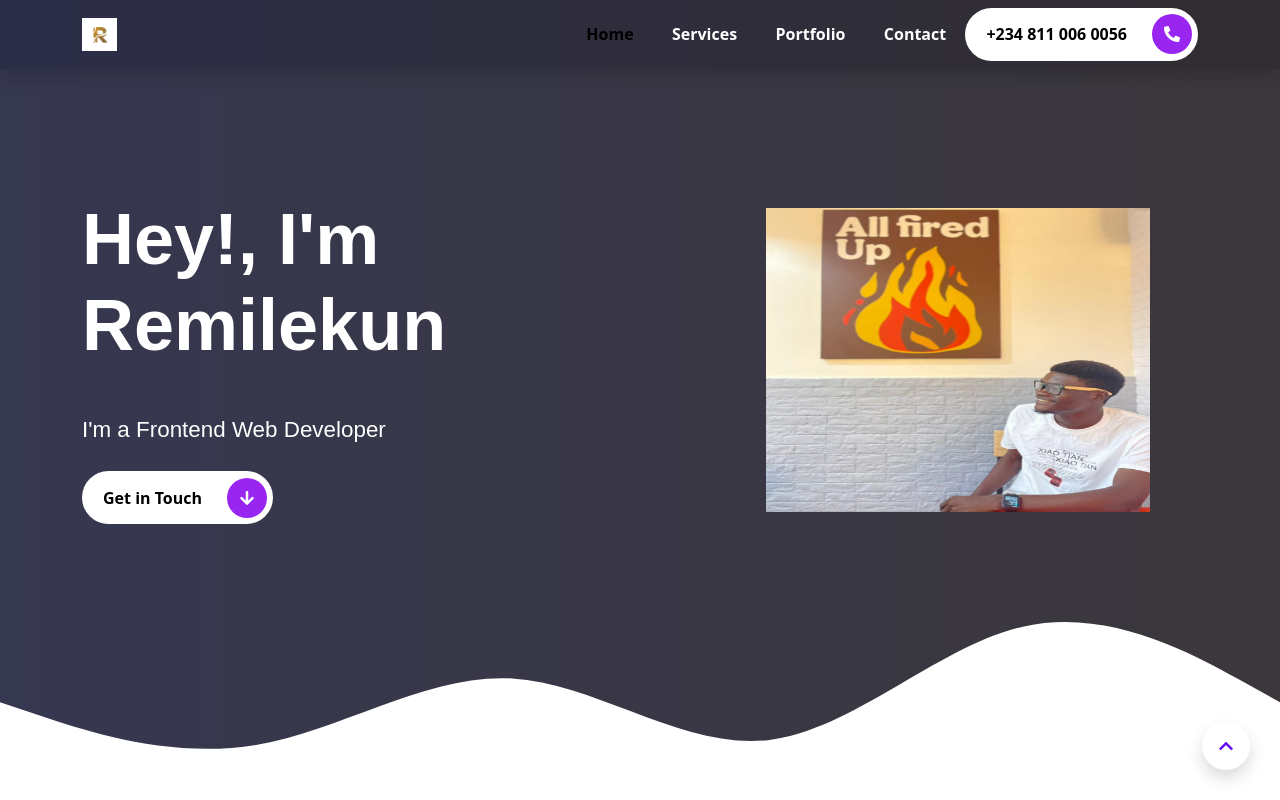
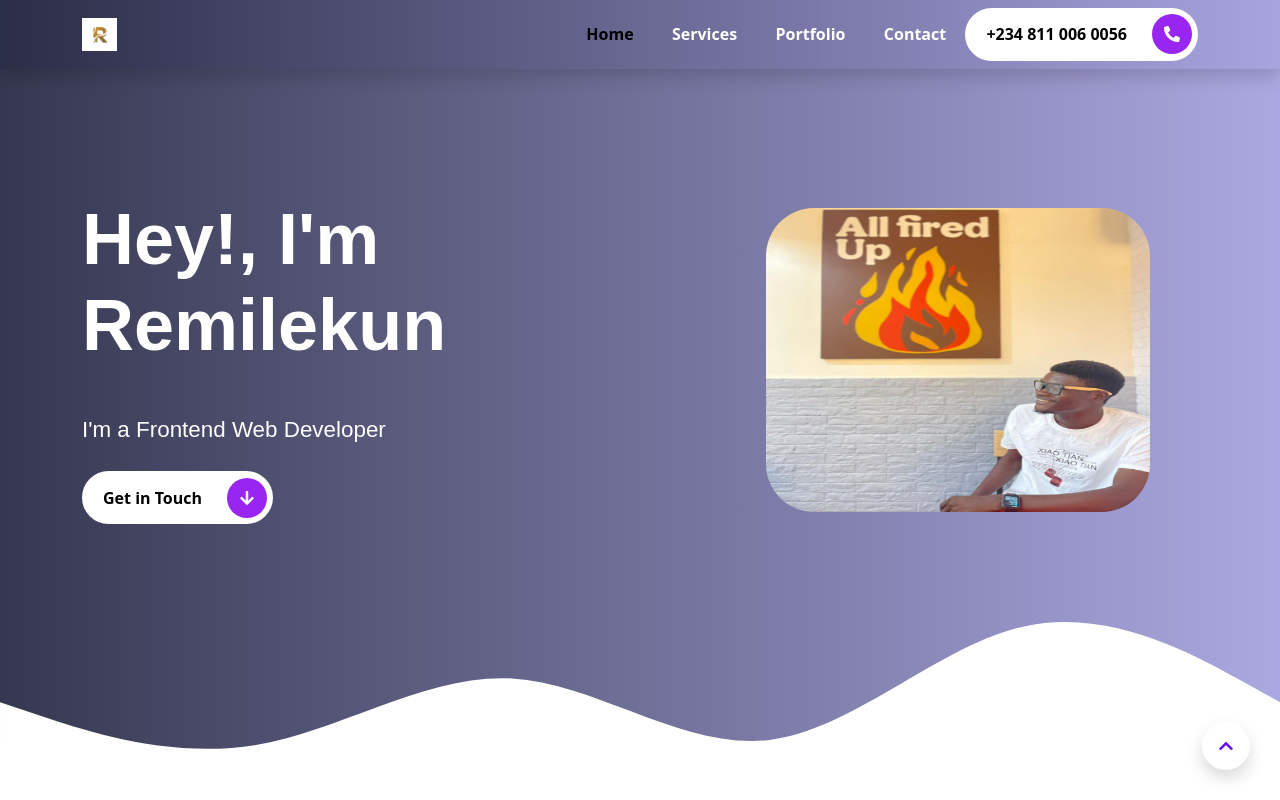
Before and after one commit to Renmi007/portfolio, a plain HTML site: page index.html in a window 1280 px wide. Shown: the top 800 px of the page. Drawn offline with nearby package versions, Linux system fonts and the light colour scheme.

Commit message:
new update

```diff
--- a/index.html
+++ b/index.html
@@ -67,7 +67,7 @@ emailjs.init({
       <!-- profile picture -->
       <div class="col-md-6 intros text-end">
         <div class="image-box">
-          <img src="./image/my pics.jpeg" alt="profile picture" class="img-fluid p-5" style="height: 25rem; width: 30rem;">
+          <img src="./image/my pics.jpeg" alt="profile picture" class="img-fluid p-5" style="height: 25rem; width: 30rem; border-radius: 6rem;">
         </div>
       </div>
     </div>
--- a/style.css
+++ b/style.css
@@ -160,11 +160,11 @@ body{
 }
 
 .gradient {
-  background: linear-gradient(to right, rgba(43, 45, 71, 0.95), rgba(49, 44, 49, 0.95));
+  background: linear-gradient(to right, rgba(43, 45, 71, 0.95), rgba(167, 163, 223, 0.95));
 }
 
 .menu {
-  background: linear-gradient(to right, rgba(43, 45, 71, 0.95), rgba(49, 44, 49, 0.95));
+  background: linear-gradient(to right, rgba(43, 45, 71, 0.95), rgba(167, 163, 223, 0.95));
 }
 .menu li {
   padding: 0 0.7rem;
@@ -180,7 +180,7 @@ body{
 }
 
 .intro-section {
-  background: linear-gradient(to right, rgba(43, 45, 71, 0.95), rgba(49, 44, 49, 0.95));
+  background: linear-gradient(to right, rgba(43, 45, 71, 0.95), rgba(167, 163, 223, 0.95));
   padding: 10rem 0 0 0;
   width: 100%;
   height: 100%;
```
